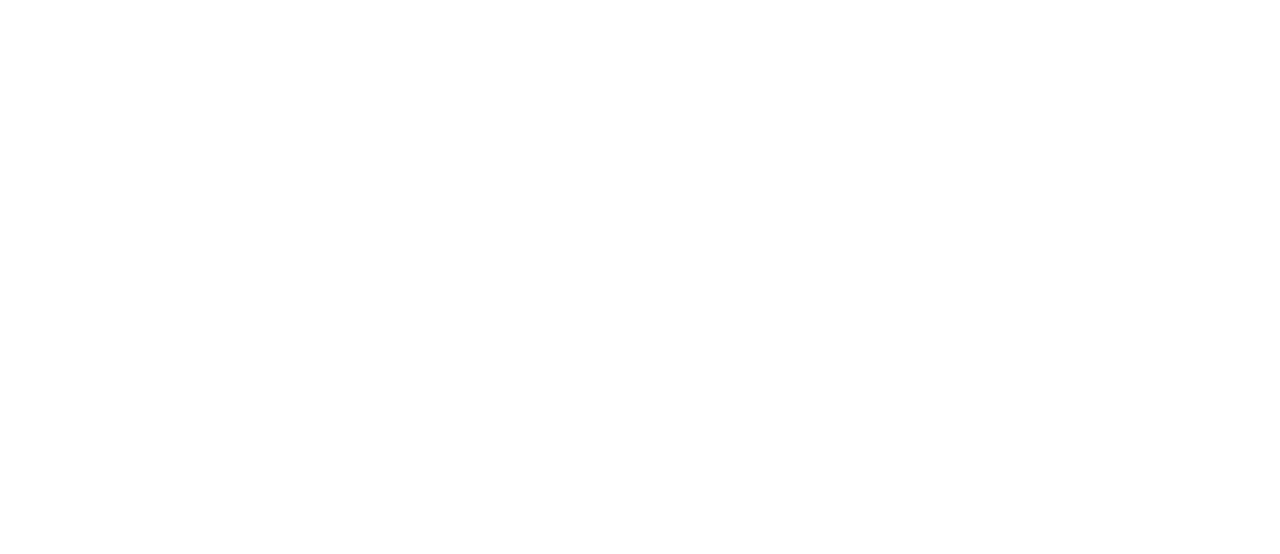
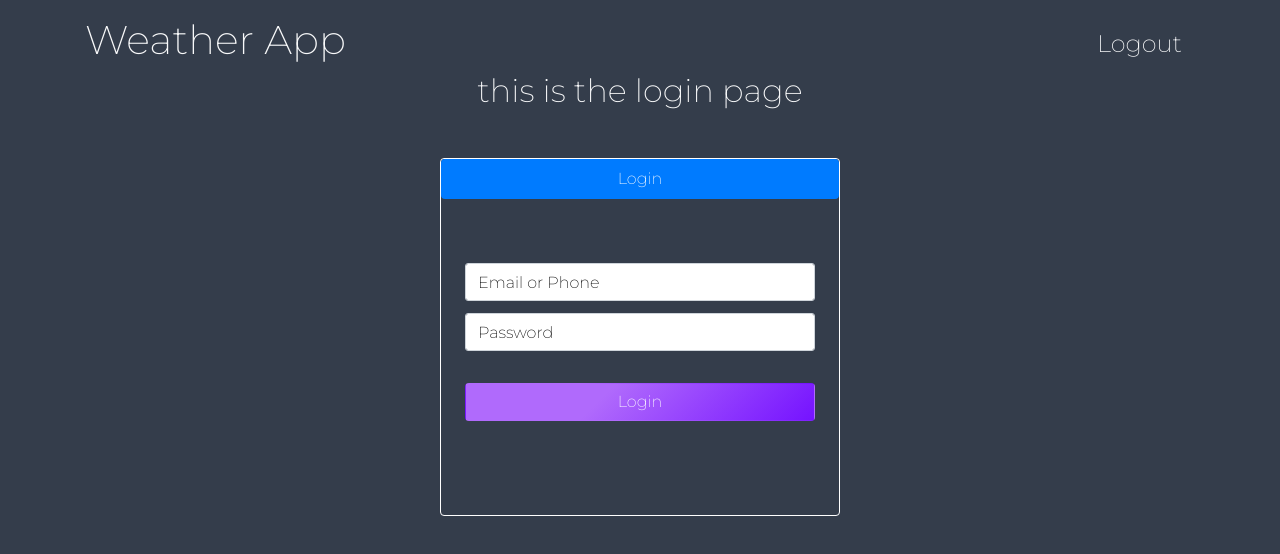
Before and after one commit to dpd007/weather-app, a React (Create React App) app: page / in a window 1280 px wide. Shown: the top 554 px of the page. Built offline with nearby package versions, Linux system fonts and the light colour scheme.

Commit message:
login page UI done

```diff
--- a/package.json
+++ b/package.json
@@ -10,6 +10,7 @@
     "react": "^17.0.2",
     "react-dom": "^17.0.2",
     "react-redux": "^7.2.6",
+    "react-router-dom": "^6.2.2",
     "react-scripts": "5.0.0"
   },
   "scripts": {
--- a/public/index.html
+++ b/public/index.html
@@ -24,6 +24,12 @@
       work correctly both with client-side routing and a non-root public URL.
       Learn how to configure a non-root public URL by running `npm run build`.
     -->
+    <link
+      rel="stylesheet"
+      href="https://cdn.jsdelivr.net/npm/bootstrap@4.6.1/dist/css/bootstrap.min.css"
+      integrity="sha384-zCbKRCUGaJDkqS1kPbPd7TveP5iyJE0EjAuZQTgFLD2ylzuqKfdKlfG/eSrtxUkn"
+      crossorigin="anonymous"
+    />
     <title>Weather App</title>
   </head>
   <body>
@@ -39,5 +45,15 @@
       To begin the development, run `npm start` or `yarn start`.
       To create a production bundle, use `npm run build` or `yarn build`.
     -->
+    <script
+      src="https://cdn.jsdelivr.net/npm/jquery@3.5.1/dist/jquery.slim.min.js"
+      integrity="sha384-DfXdz2htPH0lsSSs5nCTpuj/zy4C+OGpamoFVy38MVBnE+IbbVYUew+OrCXaRkfj"
+      crossorigin="anonymous"
+    ></script>
+    <script
+      src="https://cdn.jsdelivr.net/npm/bootstrap@4.6.1/dist/js/bootstrap.bundle.min.js"
+      integrity="sha384-fQybjgWLrvvRgtW6bFlB7jaZrFsaBXjsOMm/tB9LTS58ONXgqbR9W8oWht/amnpF"
+      crossorigin="anonymous"
+    ></script>
   </body>
 </html>
--- a/src/App.js
+++ b/src/App.js
@@ -1,9 +1,19 @@
 import React from "react";
 import { Counter } from "./features/counter/Counter";
 import "./App.css";
+import { Routes, Links, Route } from "react-router-dom";
+import Home from "./components/Home";
+import Login from "./components/Login";
 
 function App() {
-  return <div className="App"></div>;
+  return (
+    <div className="App">
+      <Routes>
+        <Route path="/" element={<Login />} />
+        <Route path="/home" element={<Home />} />
+      </Routes>
+    </div>
+  );
 }
 
 export default App;
--- /dev/null
+++ b/src/components/Header.js
@@ -0,0 +1,12 @@
+const Header = () => {
+  return (
+    <div className="container header text-light pt-3 d-flex justify-content-between">
+      <h1>Weather App</h1>
+      <button className="btn text-light" style={{ fontSize: "1.5rem" }}>
+        Logout
+      </button>
+    </div>
+  );
+};
+
+export default Header;
--- /dev/null
+++ b/src/components/Home.js
@@ -0,0 +1,12 @@
+import React from "react";
+import Header from "./Header";
+const Home = () => {
+  return (
+    <React.Fragment>
+      <Header />
+      <h2 className="text-light">this is home page</h2>
+    </React.Fragment>
+  );
+};
+
+export default Home;
--- /dev/null
+++ b/src/components/Login.css
@@ -0,0 +1,67 @@
+.card {
+  width: 400px;
+  border: 1px solid #fff;
+  background: none;
+}
+
+.login__btn {
+  color: #fff;
+  background: linear-gradient(
+    135deg,
+    rgba(176, 106, 252, 1) 39%,
+    rgba(116, 17, 255, 1) 101%
+  );
+  width: 100%;
+}
+.login__btn:hover {
+  color: #fff;
+  background: linear-gradient(
+    135deg,
+    rgba(176, 106, 252, 1) 39%,
+    rgba(116, 17, 255, 1) 101%
+  );
+}
+
+.nav-pills {
+  display: table !important;
+  width: 100%;
+}
+.nav-link {
+  background: linear-gradient(
+    135deg,
+    rgba(176, 106, 252, 1) 39%,
+    rgba(116, 17, 255, 1) 101%
+  );
+}
+
+.form {
+  padding: 10px;
+  height: 300px;
+}
+
+.form input {
+  margin-bottom: 12px;
+  border-radius: 3px;
+}
+
+.form input:focus {
+  box-shadow: none;
+}
+
+.form button {
+  margin-top: 20px;
+}
+.email__holder::placeholder {
+  color: black;
+  opacity: 1;
+}
+.email__holder:focus {
+  color: black;
+}
+.password__holder::placeholder {
+  color: black;
+  opacity: 1;
+}
+.password__holder:focus {
+  color: black;
+}
--- /dev/null
+++ b/src/components/Login.js
@@ -0,0 +1,41 @@
+import React from "react";
+import Header from "./Header";
+import "./Login.css";
+const Login = () => {
+  return (
+    <React.Fragment>
+      <Header />
+      <h2 className="text-light">this is the login page</h2>
+      <div className="d-flex justify-content-center align-items-center mt-5">
+        <div className="card">
+          <ul className="nav nav-pills mb-3" id="pills-tab" role="tablist">
+            <li className="nav-item text-center">
+              <a className="nav-link active" href>
+                Login
+              </a>
+            </li>
+          </ul>
+          <div className="tab-content" id="pills-tabContent">
+            <div className="tab-pane fade show active">
+              <div className="form px-4 pt-5">
+                <input
+                  type="text"
+                  className="form-control email__holder"
+                  placeholder="Email or Phone"
+                />
+                <input
+                  type="password"
+                  className="form-control password__holder"
+                  placeholder="Password"
+                />
+                <button className="btn login__btn">Login</button>
+              </div>
+            </div>
+          </div>
+        </div>
+      </div>
+    </React.Fragment>
+  );
+};
+
+export default Login;
--- a/src/index.css
+++ b/src/index.css
@@ -1,13 +1,19 @@
+@import url("https://fonts.googleapis.com/css2?family=Montserrat:wght@200&family=Roboto:wght@100;400&display=swap");
+* {
+  margin: 0;
+  font-family: "Montserrat", sans-serif;
+}
 body {
   margin: 0;
-  font-family: -apple-system, BlinkMacSystemFont, 'Segoe UI', 'Roboto', 'Oxygen',
-    'Ubuntu', 'Cantarell', 'Fira Sans', 'Droid Sans', 'Helvetica Neue',
-    sans-serif;
+  /* font-family: -apple-system, BlinkMacSystemFont, "Segoe UI", "Roboto", "Oxygen",
+    "Ubuntu", "Cantarell", "Fira Sans", "Droid Sans", "Helvetica Neue",
+    sans-serif; */
   -webkit-font-smoothing: antialiased;
   -moz-osx-font-smoothing: grayscale;
+  background-color: #343d4b;
 }
 
 code {
-  font-family: source-code-pro, Menlo, Monaco, Consolas, 'Courier New',
+  font-family: source-code-pro, Menlo, Monaco, Consolas, "Courier New",
     monospace;
 }
--- a/src/index.js
+++ b/src/index.js
@@ -1,15 +1,17 @@
-import React from 'react';
-import ReactDOM from 'react-dom';
-import './index.css';
-import App from './App';
-import { store } from './app/store';
-import { Provider } from 'react-redux';
-
+import React from "react";
+import ReactDOM from "react-dom";
+import "./index.css";
+import App from "./App";
+import { store } from "./app/store";
+import { Provider } from "react-redux";
+import { BrowserRouter } from "react-router-dom";
 ReactDOM.render(
   <React.StrictMode>
     <Provider store={store}>
-      <App />
+      <BrowserRouter>
+        <App />
+      </BrowserRouter>
     </Provider>
   </React.StrictMode>,
-  document.getElementById('root')
+  document.getElementById("root")
 );
```
Also changed, not shown: 1 other file (tests, documents, lock files or other folders).
